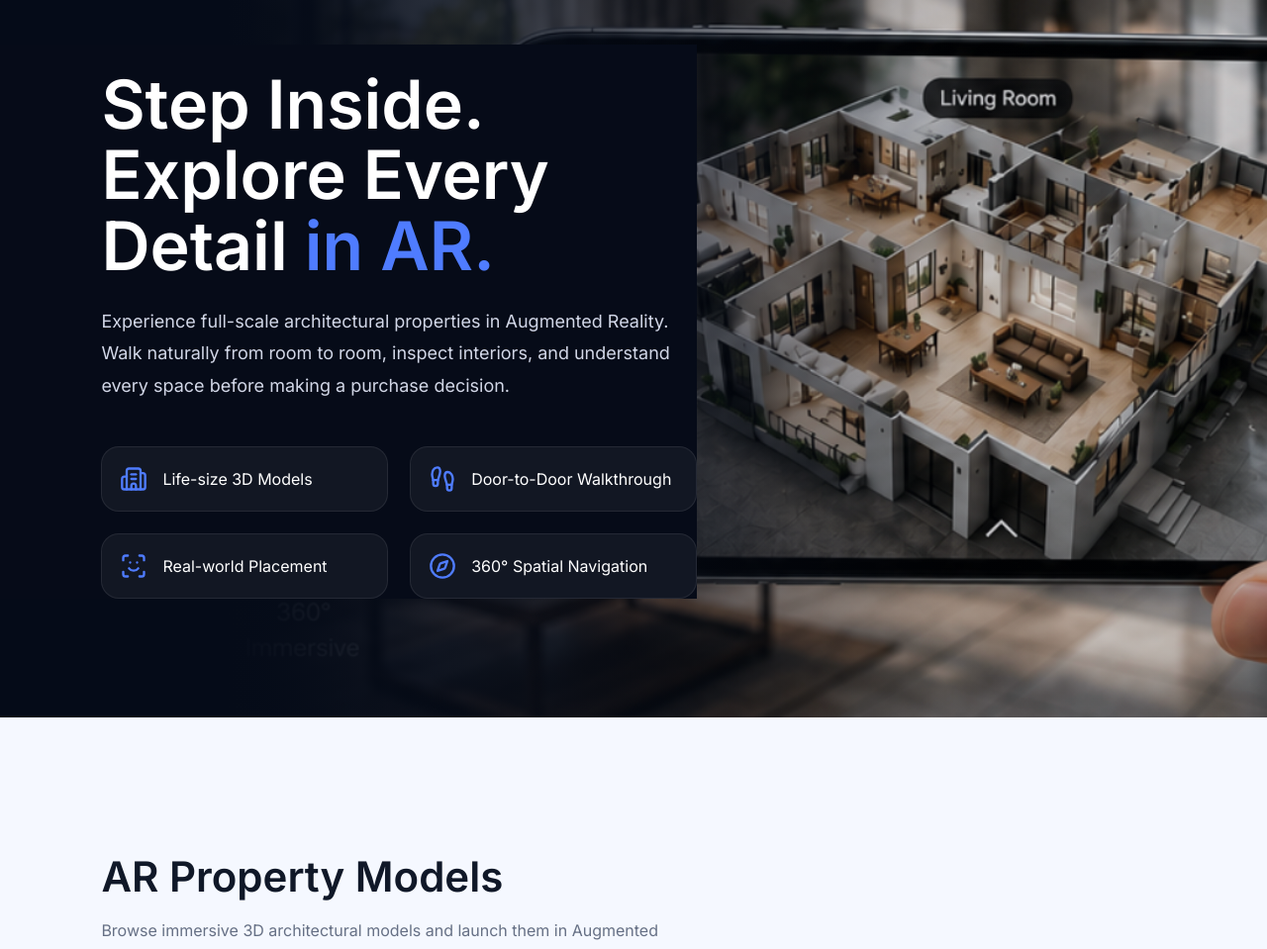
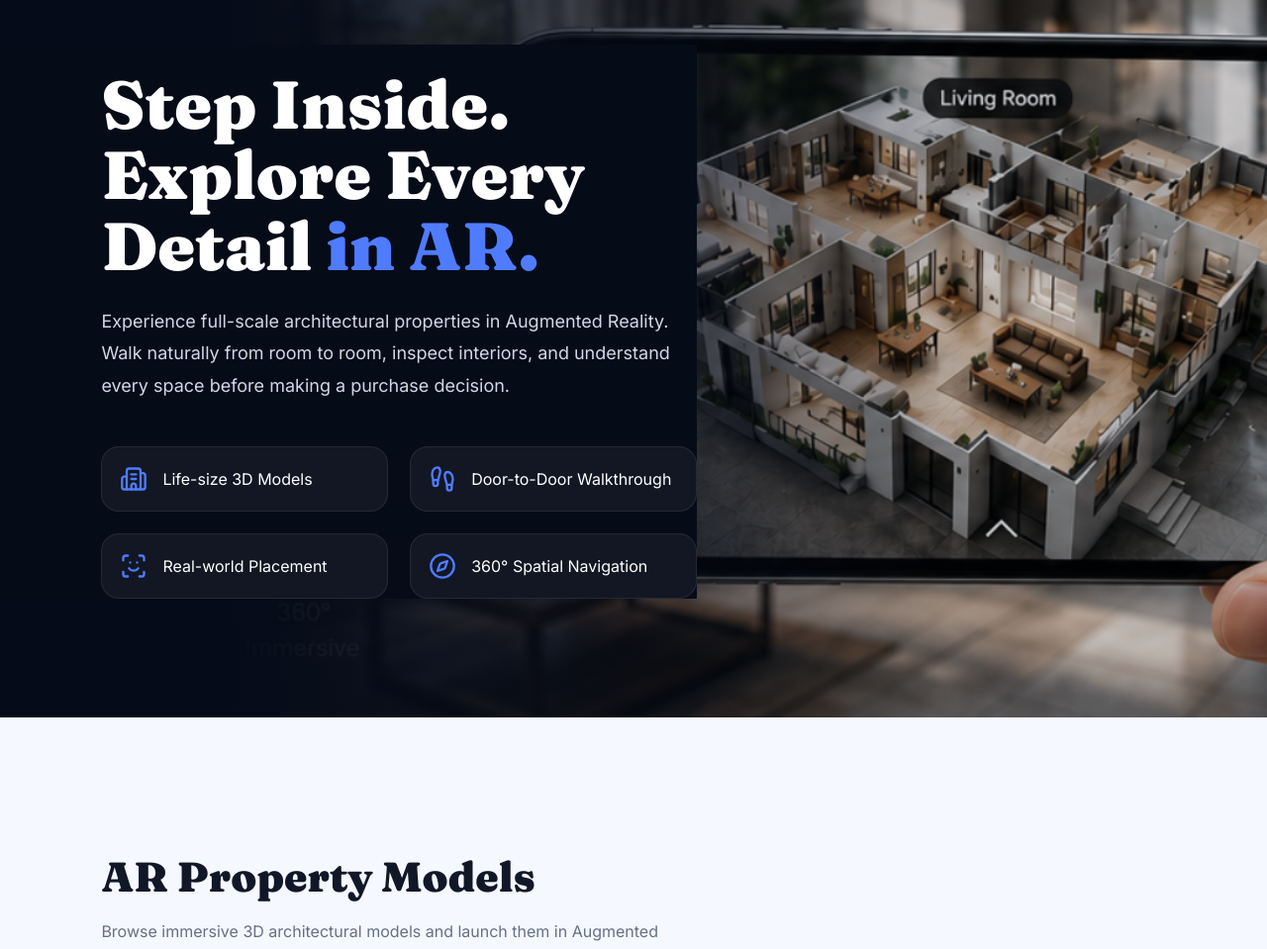
Before and after one commit to shyamKumarPariyar/360-virtual-estate, a React (Vite) app: page /ar in a window 1280 px wide. Shown: the part 136-1095 px from the top of the page at 99% size. Built offline with nearby package versions, Linux system fonts and the light colour scheme; no server answers; what @react-three/xr would draw is missing.

Commit message:
css fixed for font family

```diff
--- a/src/index.css
+++ b/src/index.css
@@ -2297,6 +2297,7 @@ html, body, #root {
 }
 
 .ar-hero h1{
+	font-family: var(--fd);
     margin:25px 0;
     font-size:68px;
     line-height:1.05;
@@ -2308,8 +2309,7 @@ html, body, #root {
 }
 
 .ar-hero p{
-
-    font-family:Inter,sans-serif;
+	font-family: var(--fb);
     font-size:18px;
     color:#D2D7E7;
     line-height:1.8;
@@ -2326,8 +2326,7 @@ html, body, #root {
 .ar-hero-features div{
     display:flex;
     align-items:center;
-
-    font-family:Inter,sans-serif;
+    font-family: var(--fb);
     gap:15px;
     padding:18px;
     border-radius:18px;
@@ -2337,11 +2336,9 @@ html, body, #root {
 
 .ar-hero-features svg{
     color:#4F7CFF;
-
 }
 
 /* ASSETS */
-
 .ar-assets-section{
     font-family:Inter,sans-serif;
     padding:100px 8%;
@@ -2360,12 +2357,13 @@ html, body, #root {
 }
 
 .ar-section-head h2{
+	font-family: var(--fd);
     font-size:42px;
     margin-bottom:10px;
 }
 
 .ar-section-head p{
-    font-family:Inter,sans-serif;
+	font-family: var(--fb);
     color:#667085;
     max-width:600px;
     line-height:1.7;
```
